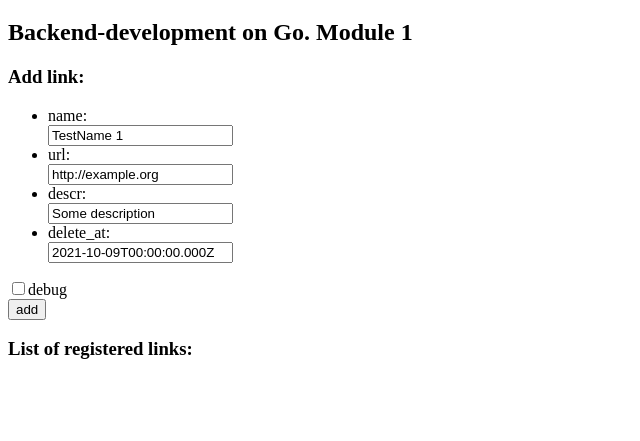
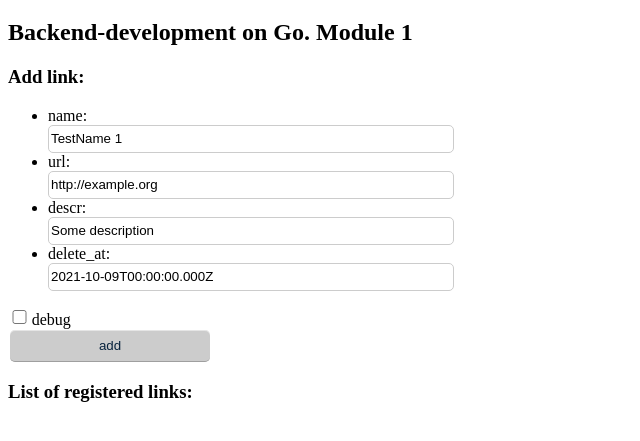
Before and after one commit to sanya-spb/URL-shortener, a plain HTML site: page data/ui/index.html in a window 1280 px wide. Shown: the part 61-502 px from the top of the page, without its empty margins (0-640 px from the left). Drawn offline with nearby package versions, Linux system fonts and the light colour scheme; no server answers.

Commit message:
add css to UI

```diff
--- a/data/ui/index.html
+++ b/data/ui/index.html
@@ -6,6 +6,7 @@
     <meta name="viewport" content="width=device-width, initial-scale=1.0">
     <title>Links UI</title>
     <script src="https://code.jquery.com/jquery-3.5.0.js"></script>
+    <link rel="stylesheet" href="/ui/style.css">
 </head>
 <body>
     <h1>URL-shortener</h1>
@@ -31,7 +32,7 @@
             </li>
             <!-- <li>
                 <label for="created_at">created_at:</label><br>
-                <input id="created_at" type="text" name="created_at" value="2021-09-08T23:29:17.066589371+03:00"><br>
+                <input id="created_at" type="text" readonly="readonly" name="created_at" value="2021-09-08T23:29:17.066589371+03:00"><br>
             </li> -->
             <li>
                 <label for="delete_at">delete_at:</label><br>
@@ -39,11 +40,11 @@
             </li>
             <!-- <li>
                 <label for="user">user:</label><br>
-                <input id="user" type="text" name="user" value=""><br>
+                <input id="user" type="text" readonly="readonly" name="user" value=""><br>
             </li>
             <li>
                 <label for="go_count">go_count:</label><br>
-                <input id="go_count" type="text" name="go_count" value="0"><br>
+                <input id="go_count" type="text" readonly="readonly" name="go_count" value="0"><br>
             </li> -->
         </ul>
         <input id="debug" type="checkbox">debug<br>
--- /dev/null
+++ b/data/ui/style.css
@@ -0,0 +1,41 @@
+input[type="text" i]:read-only {
+    color: darkgrey
+}
+input[type="text" i] {
+    width: 400px;
+    height: 24px;
+    margin: 0 auto;
+    border: none;
+    border:solid 1px #ccc;
+    border-radius: 5px;
+}
+input[type="button"] {
+    color:#08233e;
+    padding:8px;
+    margin: 2px;
+    background-color:#ccc;
+    border: 0px solid #f00;
+    -moz-border-radius:5px;
+    -webkit-border-radius:5px;
+    border-radius:5px;
+    border-bottom:1px solid #9f9f9f;
+    -moz-box-shadow:inset 0 1px 0 rgba(255,255,255,0.5);
+    -webkit-box-shadow:inset 0 1px 0 rgba(255,255,255,0.5);
+    box-shadow:inset 0 1px 0 rgba(255,255,255,0.5);
+    cursor:pointer;
+    display:block;
+    width: 200px;
+}
+input[type=button]:hover {
+    background-color:#06f;
+}
+input[type="checkbox" i] {
+    display: inline-block;
+    width: 1.1em;
+    height: 1.1em;
+    border-radius: 5px;
+    margin-right: 5px;
+}
+input {
+    padding: 1px 2px;
+}
```
Also changed, not shown: data/ui/info.html (+4 -3 lines).
